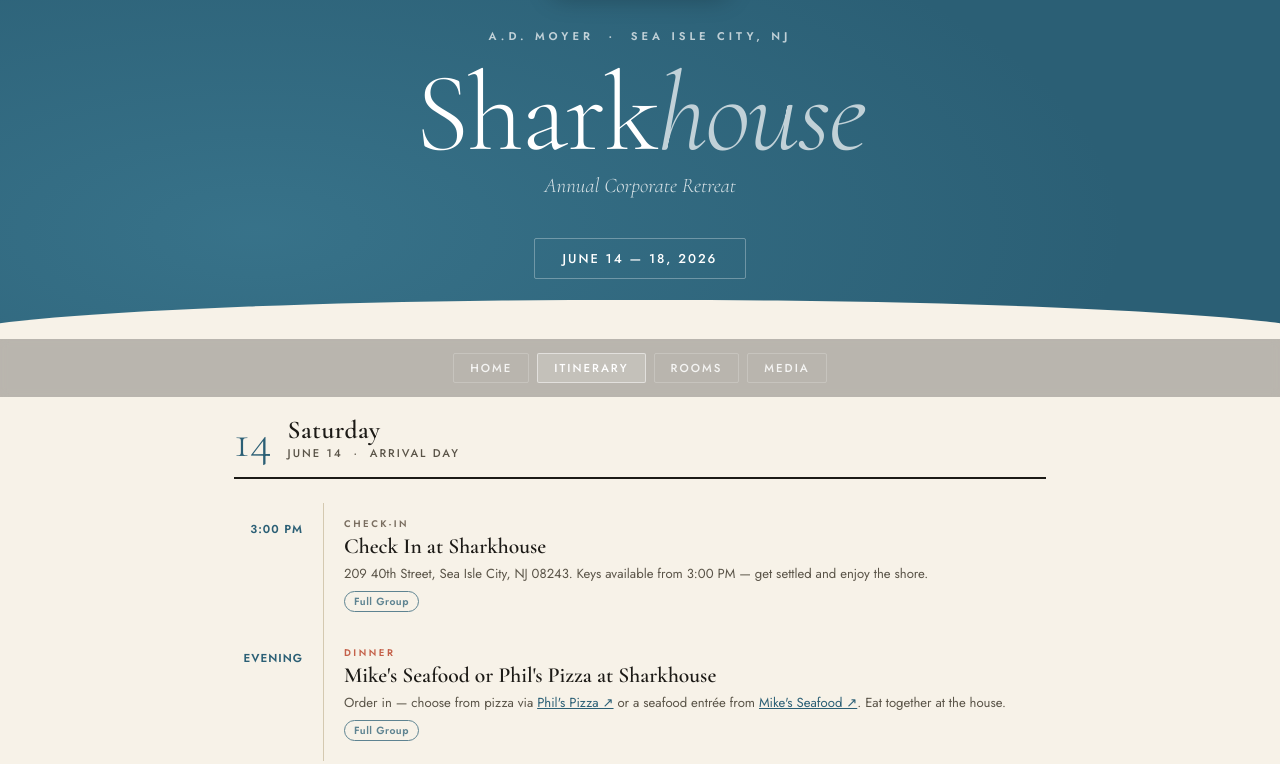
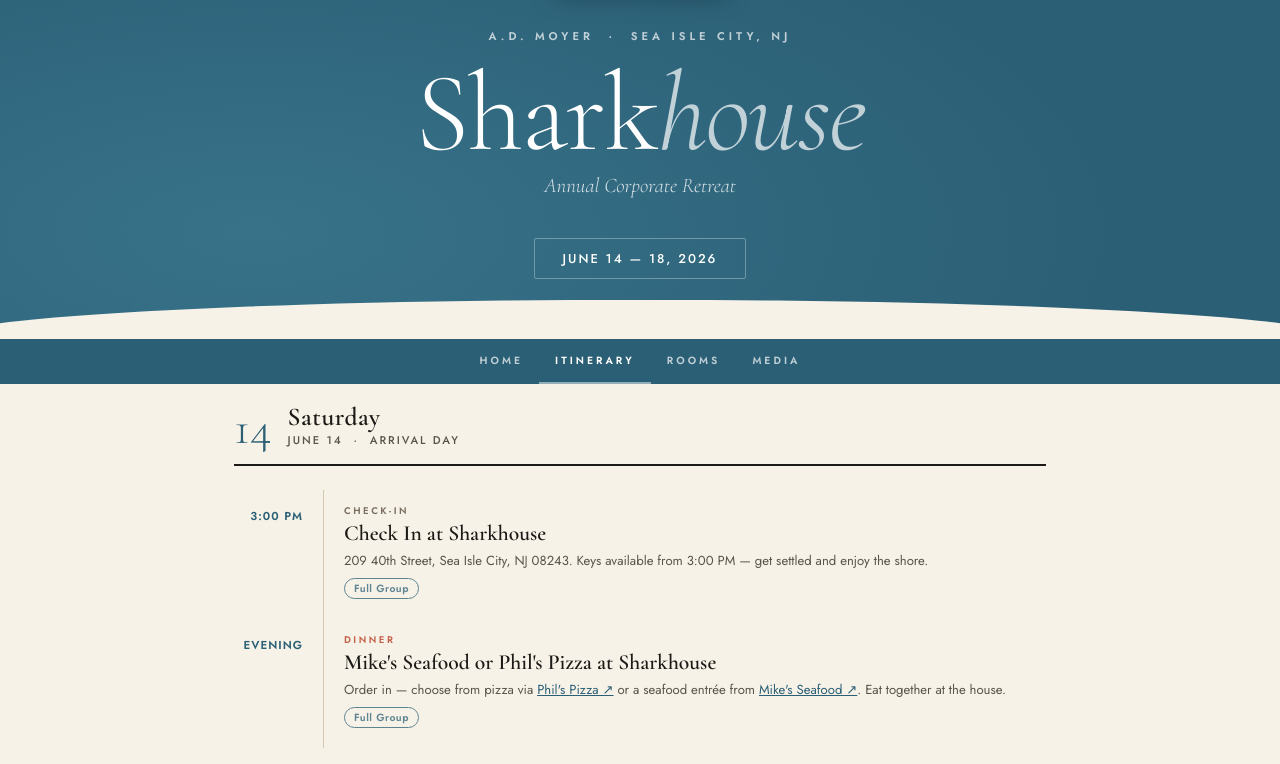
Before and after one commit to adm5087-commits/sharkhouse-retreat, a plain HTML site: page itinerary_1.html in a window 1280 px wide. Shown: the part 198-962 px from the top of the page. Drawn offline with nearby package versions, Linux system fonts and the light colour scheme.

Commit message:
Match itinerary nav style to rooms page

```diff
--- a/itinerary_1.html
+++ b/itinerary_1.html
@@ -368,37 +368,28 @@
 
   /* ── NAV BAR ── */
   .site-nav {
-    background: rgba(0,0,0,0.25);
-    backdrop-filter: blur(4px);
+    background: var(--ocean);
     display: flex;
     justify-content: center;
-    gap: 8px;
-    padding: 14px 24px;
-    flex-wrap: wrap;
+    gap: 0;
+    padding: 0;
+    position: sticky;
+    top: 0;
+    z-index: 100;
   }
   .site-nav a {
-    color: rgba(255,255,255,0.85);
+    color: rgba(255,255,255,0.7);
     text-decoration: none;
     font-family: 'Jost', sans-serif;
-    font-size: 0.72rem;
-    font-weight: 500;
-    letter-spacing: 2px;
+    font-size: 0.65rem;
+    font-weight: 600;
+    letter-spacing: 3px;
     text-transform: uppercase;
-    padding: 6px 16px;
-    border: 1px solid rgba(255,255,255,0.2);
-    border-radius: 2px;
-    transition: all 0.2s;
+    padding: 14px 16px;
+    transition: color 0.15s ease, background 0.15s ease;
   }
-  .site-nav a:hover {
-    background: rgba(255,255,255,0.12);
-    border-color: rgba(255,255,255,0.5);
-    color: white;
-  }
-  .site-nav a.active {
-    background: rgba(255,255,255,0.15);
-    border-color: rgba(255,255,255,0.5);
-    color: white;
-  }
+  .site-nav a:hover { color: white; background: rgba(255,255,255,0.08); }
+  .site-nav a.active { color: white; border-bottom: 2px solid rgba(255,255,255,0.5); }
 
 </style>
 </head>
```
